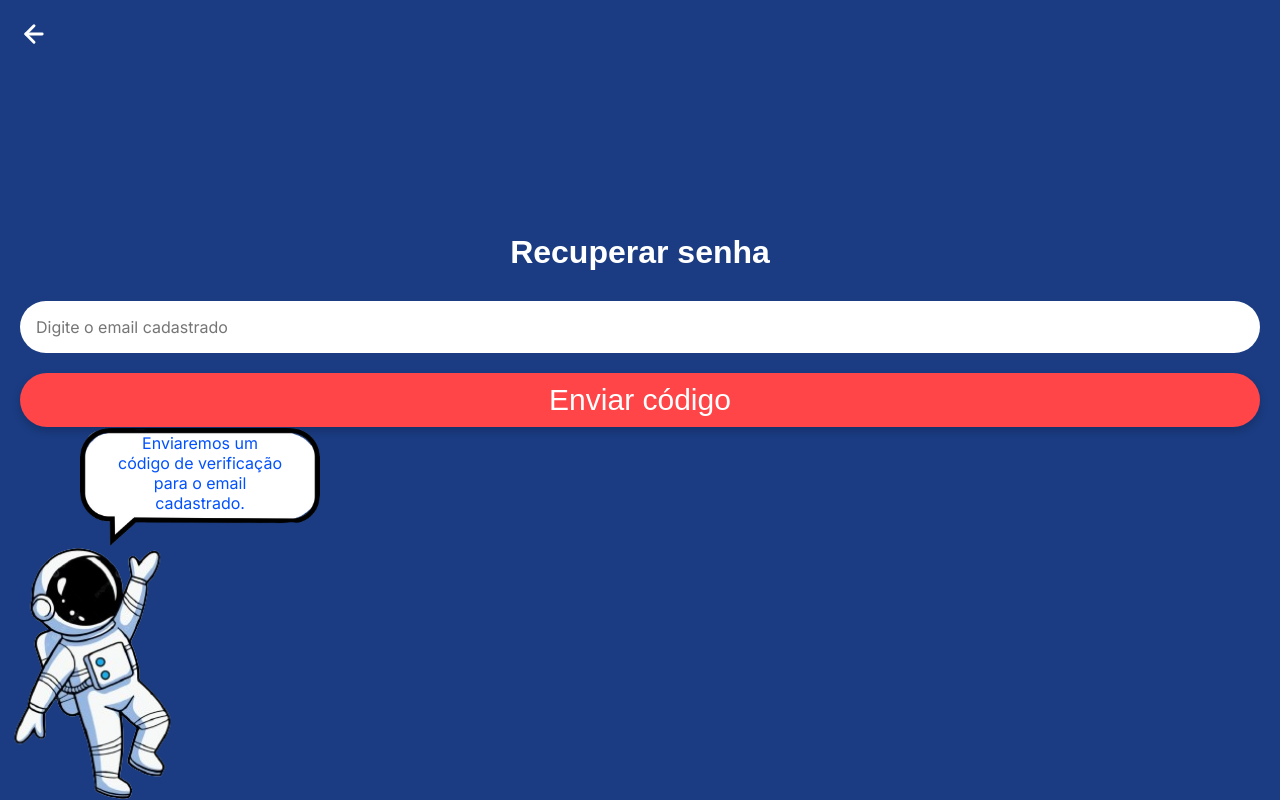
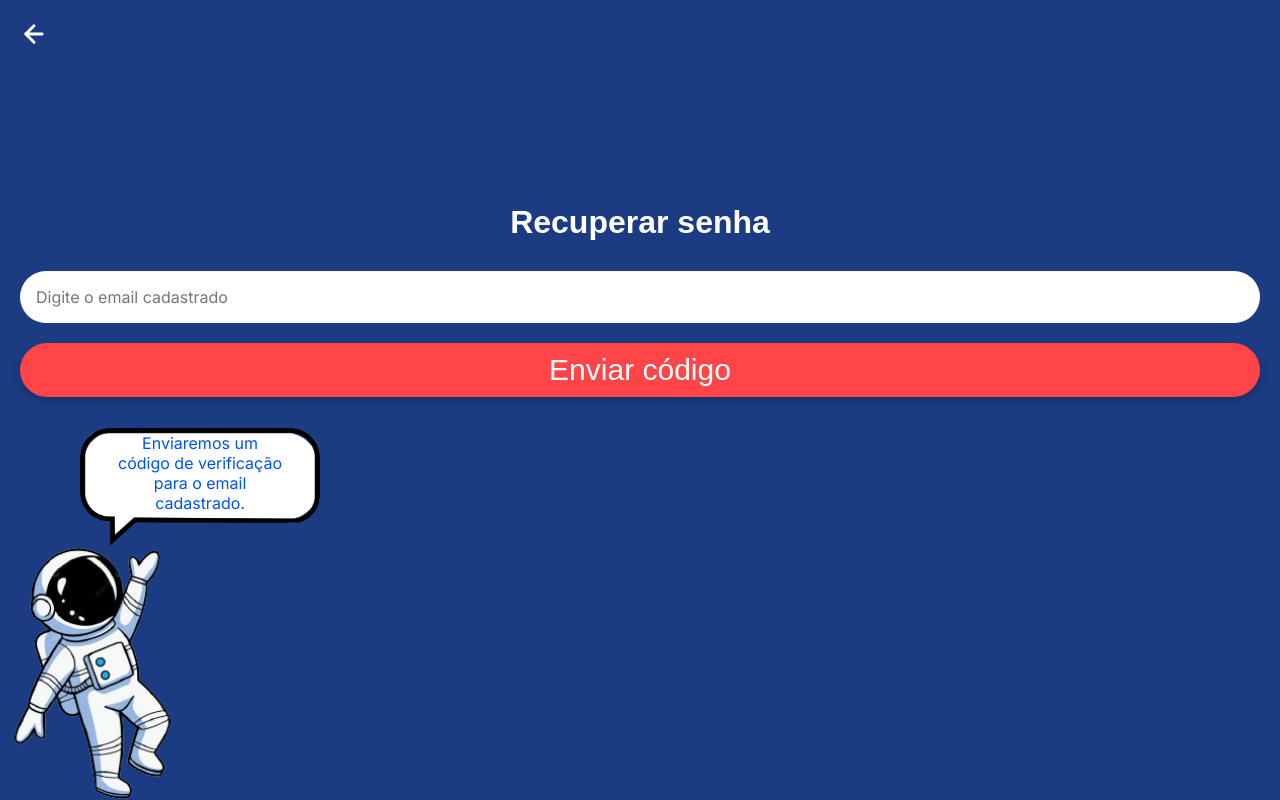
Before and after one commit to soaresravi/universo-neuroatipico, a React (Vite) app: page /esqueci-senha in a window 1280 px wide. Built offline with nearby package versions, Linux system fonts and the light colour scheme; no server answers; a web font is replaced by a local one.

Commit message:
fix tamanhos

```diff
--- a/src/pages/Atividades.jsx
+++ b/src/pages/Atividades.jsx
@@ -67,7 +67,7 @@ const Atividades = () => {
 
     titulo: {
       fontFamily: "'Atkinson Hyperlegible', sans-serif",
-      fontSize: '21px',
+      fontSize: '19px',
       color: 'white',
       letterSpacing: '3%',
       textShadow: '2px 2px 4px rgba(0,0,0,0.5)'
--- a/src/pages/Cadastro.jsx
+++ b/src/pages/Cadastro.jsx
@@ -178,7 +178,8 @@ const Cadastro = () => {
             margin: 0,
             position: 'fixed',
             display: 'flex',
-            flexDirection: 'column'
+            flexDirection: 'column',
+            overflow: 'auto'
         },
 
         header: {
@@ -381,7 +382,7 @@ const Cadastro = () => {
 
         balao: {
             position: 'fixed',
-            bottom: '230px',
+            bottom: '100px',
             right: '40px',
             maxWidth: '220px',
             zIndex: 90
--- a/src/pages/ConhecendoNeurodivergencia.jsx
+++ b/src/pages/ConhecendoNeurodivergencia.jsx
@@ -123,7 +123,7 @@ const ConhecendoNeurodivergencia = () => {
 
     titulo: {
       fontFamily: "'Atkinson Hyperlegible', sans-serif",
-      fontSize: '21px',
+      fontSize: '19px',
       color: 'white',
       letterSpacing: '3%',
       textShadow: '2px 2px 4px rgba(0,0,0,0.5)'
--- a/src/pages/Dicas.jsx
+++ b/src/pages/Dicas.jsx
@@ -149,7 +149,7 @@ const Dicas = () => {
 
         titulo: {
             fontFamily: "'Atkinson Hyperlegible', sans-serif",
-            fontSize: '21px',
+            fontSize: '19px',
             color: 'white',
             letterSpacing: '3%',
             textShadow: '2px 2px 4px rgba(0,0,0,0.5)'
--- a/src/pages/EsqueciSenha.jsx
+++ b/src/pages/EsqueciSenha.jsx
@@ -91,7 +91,7 @@ const EsqueciSenha = () => {
             textAlign: 'center',
             marginBottom: '30px',
             letterSpacing: '5%',
-            marginTop: '-120px'
+            marginTop: '-180px'
         },
 
         input: {
--- a/src/pages/JogosDigitais.jsx
+++ b/src/pages/JogosDigitais.jsx
@@ -159,7 +159,7 @@ const JogosDigitais = () => {
 
         titulo: {
             fontFamily: "'Atkinson Hyperlegible', sans-serif",
-            fontSize: '21px',
+            fontSize: '19px',
             color: 'white',
             letterSpacing: '3%',
             textShadow: '2px 2px 4px rgba(0,0,0,0.5)'
--- a/src/pages/JogosManuais.jsx
+++ b/src/pages/JogosManuais.jsx
@@ -151,7 +151,7 @@ const JogosManuais = () => {
 
         titulo: {
             fontFamily: "'Atkinson Hyperlegible', sans-serif",
-            fontSize: '21px',
+            fontSize: '19px',
             color: 'white',
             letterSpacing: '3%',
             textShadow: '2px 2px 4px rgba(0,0,0,0.5)'
--- a/src/pages/SelecionarNeurodivergencia.jsx
+++ b/src/pages/SelecionarNeurodivergencia.jsx
@@ -74,7 +74,7 @@ const SelecionarNeurodivergencia = () => {
 
         subtitulo: {
             fontFamily: "'Cal Sans', sans-serif",
-            fontSize: '22px',
+            fontSize: '20px',
             color: '#11FF00',
             textShadow: '2px 2px 4px rgba(0,0,0,0.5)',
             marginBottom: '30px',
--- a/src/pages/Trilha.jsx
+++ b/src/pages/Trilha.jsx
@@ -55,7 +55,7 @@ const Trilha = () => {
 
         titulo: {
             fontFamily: "'Atkinson Hyperlegible', sans-serif",
-            fontSize: '21px',
+            fontSize: '19px',
             color: 'white',
             letterSpacing: '3%',
             textShadow: '2px 2px 4px rgba(0,0,0,0.5)',
```
